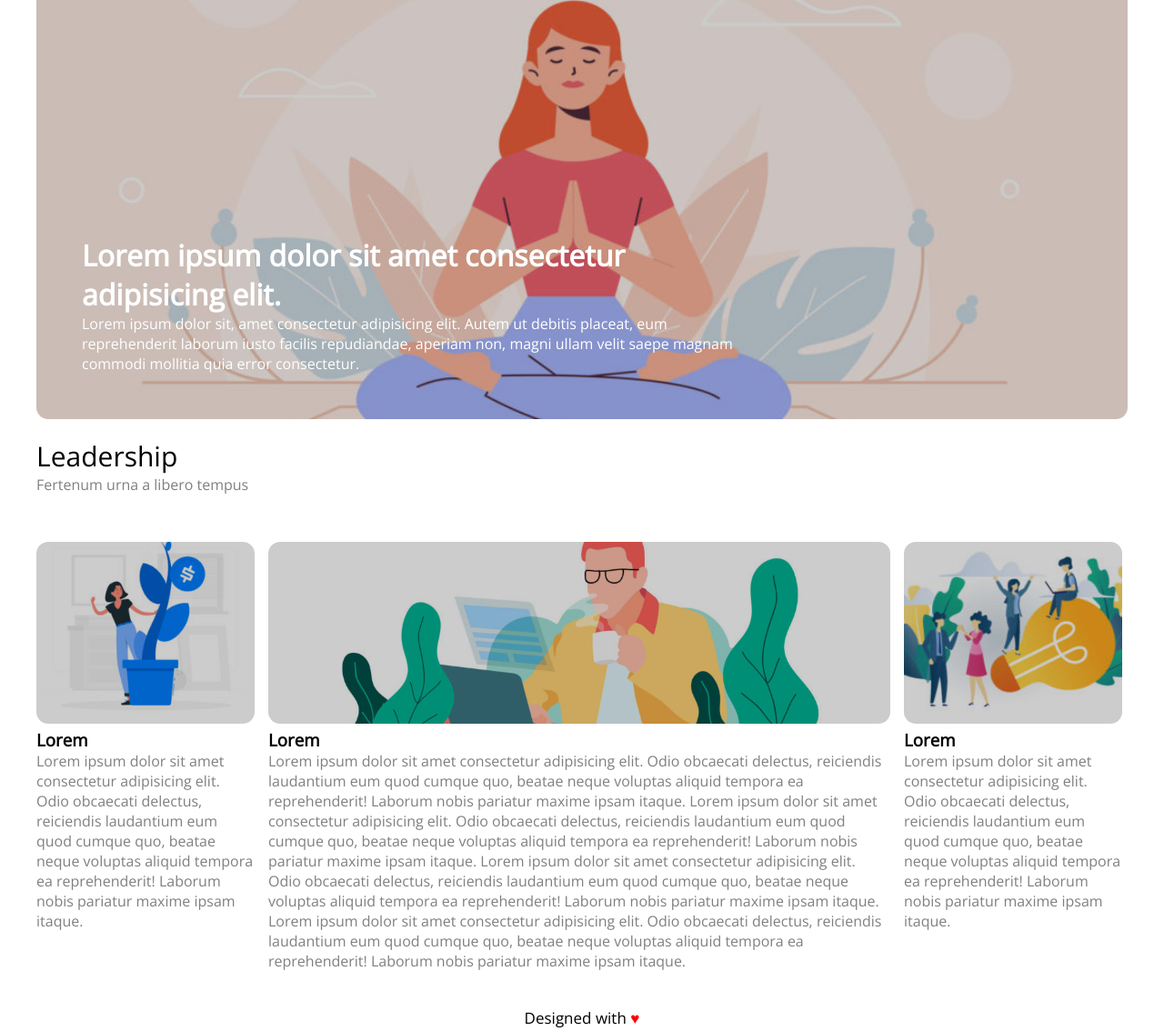
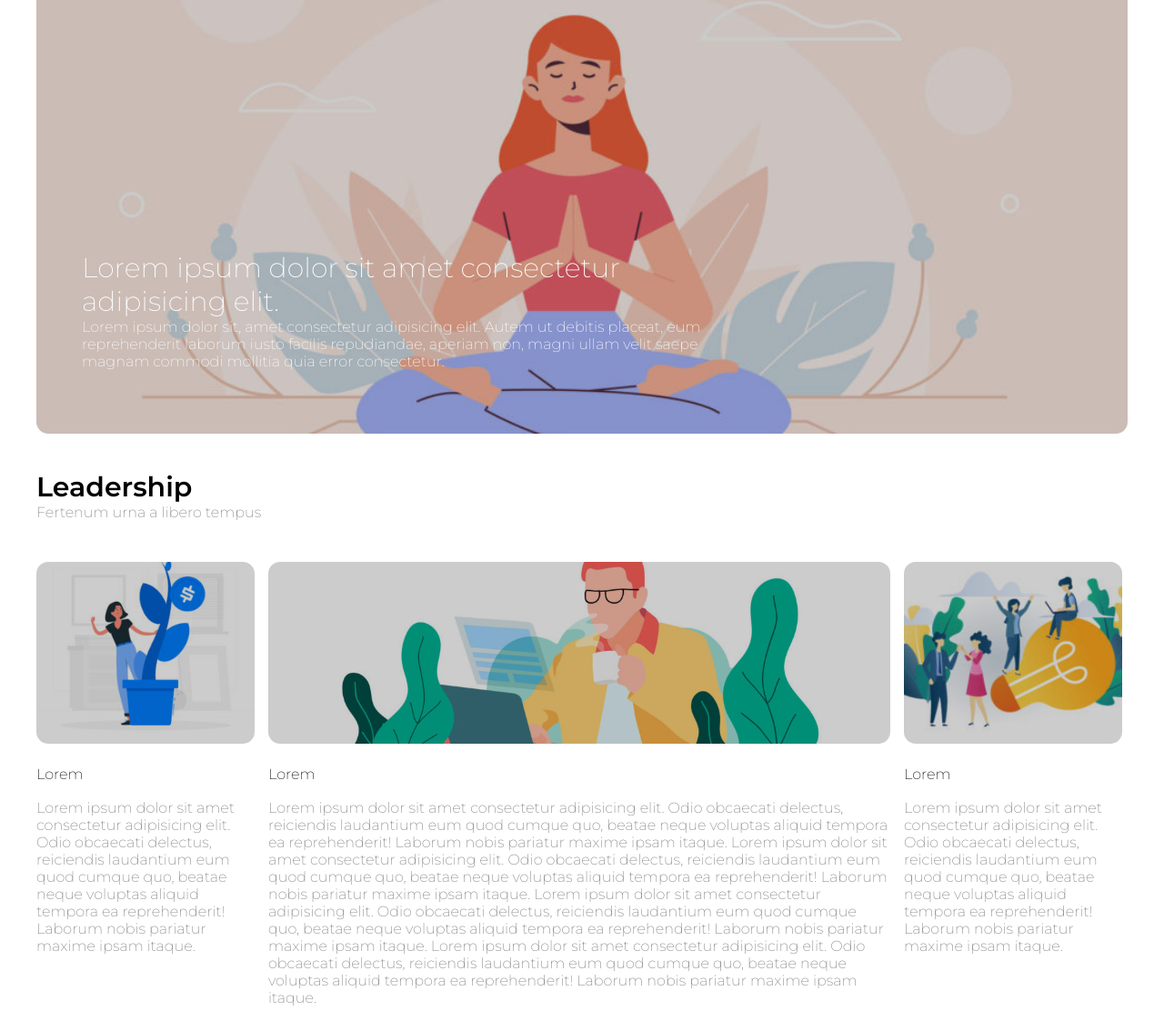
Before and after one commit to Ikinidae/htmlcss-wp, a plain HTML site: page index.html in a window 1280 px wide. Shown: the part 211-1345 px from the top of the page at 91% size. Drawn offline with nearby package versions, Linux system fonts and the light colour scheme.

Commit message:
Progetto finito

```diff
--- a/index.html
+++ b/index.html
@@ -6,7 +6,7 @@
     <meta name="viewport" content="width=device-width, initial-scale=1.0">
     <title>Neori</title>
     <link rel="stylesheet" href="style.css">
-    <link href="https://fonts.googleapis.com/css2?family=Open+Sans:wght@300&family=Poppins:wght@200;400&display=swap" rel="stylesheet">
+    <link href="https://fonts.googleapis.com/css2?family=Montserrat:wght@200;600&family=Open+Sans:wght@300&family=Poppins:wght@200;400&display=swap" rel="stylesheet">
 </head>
 <body>
     <header>
@@ -26,32 +26,32 @@
         <div class="yellowbox">
             <img class="first_banner" src="img/banner.jpg" alt="Immagine">
             <div class="text_first_banner">
-                <h1>Lorem ipsum dolor sit amet consectetur adipisicing elit.</h1>
+                <p class="first_banner_title">Lorem ipsum dolor sit amet consectetur adipisicing elit.</p>
                 <p>Lorem ipsum dolor sit, amet consectetur adipisicing elit. Autem ut debitis placeat, eum reprehenderit laborum iusto facilis repudiandae, aperiam non, magni ullam velit saepe magnam commodi mollitia quia error consectetur.</p>
             </div>
         </div>
 
         <div class="bluebox">
             <div class="horizontal_blue">
-                <p class="title">Leadership</p>
+                <h1 class="title">Leadership</h1>
                 <p class="gray_font">Fertenum urna a libero tempus</p>
             </div>
 
             <div class="float col_blue">
                 <img class="col_image" src="img/img-1.jpg" alt="Immagine">
-                <h3>Lorem</h3>
+                <p class="lorem">Lorem</p>
                 <p class="gray_font">Lorem ipsum dolor sit amet consectetur adipisicing elit. Odio obcaecati delectus, reiciendis laudantium eum quod cumque quo, beatae neque voluptas aliquid tempora ea reprehenderit! Laborum nobis pariatur maxime ipsam itaque.</p>
             </div>
 
             <div class="float colcentral_blue">
                 <img class="central_image" src="img/banner-2.jpg" alt="Immagine">
-                <h3>Lorem</h3>
+                <p class="lorem">Lorem</p>
                 <p class="gray_font">Lorem ipsum dolor sit amet consectetur adipisicing elit. Odio obcaecati delectus, reiciendis laudantium eum quod cumque quo, beatae neque voluptas aliquid tempora ea reprehenderit! Laborum nobis pariatur maxime ipsam itaque. Lorem ipsum dolor sit amet consectetur adipisicing elit. Odio obcaecati delectus, reiciendis laudantium eum quod cumque quo, beatae neque voluptas aliquid tempora ea reprehenderit! Laborum nobis pariatur maxime ipsam itaque. Lorem ipsum dolor sit amet consectetur adipisicing elit. Odio obcaecati delectus, reiciendis laudantium eum quod cumque quo, beatae neque voluptas aliquid tempora ea reprehenderit! Laborum nobis pariatur maxime ipsam itaque. Lorem ipsum dolor sit amet consectetur adipisicing elit. Odio obcaecati delectus, reiciendis laudantium eum quod cumque quo, beatae neque voluptas aliquid tempora ea reprehenderit! Laborum nobis pariatur maxime ipsam itaque.</p>
             </div>
 
             <div class="float col_blue">
                 <img class="col_image" src="img/img-3.jpg" alt="Immagine">
-                <h3>Lorem</h3>
+                <p class="lorem">Lorem</p>
                 <p class="gray_font">Lorem ipsum dolor sit amet consectetur adipisicing elit. Odio obcaecati delectus, reiciendis laudantium eum quod cumque quo, beatae neque voluptas aliquid tempora ea reprehenderit! Laborum nobis pariatur maxime ipsam itaque.</p>
             </div>
         </div>
--- a/style.css
+++ b/style.css
@@ -2,7 +2,7 @@
     margin: 0;
     padding-top: 0;
     box-sizing: border-box;
-    font-family: 'Open Sans', sans-serif;
+    font-family: 'Montserrat', sans-serif;
 }
 
 /* header */
@@ -20,6 +20,11 @@ header {
 
 nav span {
     color: gray;
+    margin-right: 15px;
+}
+
+nav {
+    margin-bottom: 40px;
 }
 
 header img {
@@ -47,9 +52,13 @@ header img {
 .text_first_banner {
     width: 60%;
     position: absolute;
-    bottom: 50px;
+    bottom: 70px;
     left: 50px;
     color: white;
+}
+
+.first_banner_title {
+    font-size: 30px;
 }
 
 /* secondo blocco */
@@ -73,7 +82,9 @@ header img {
 
 .horizontal_blue {
     width: 1200px;
-    height: 100px;
+    height: auto;
+    margin-top: 20px;
+    margin-bottom: 30px;
 }
 
 .col_image {
@@ -97,6 +108,11 @@ header img {
     height: auto;
     width: 20%;
     margin-top: 15px;
+}
+
+.lorem {
+    margin-top: 20px;
+    margin-bottom: 18px;
 }
 
 .colcentral_blue {
```
